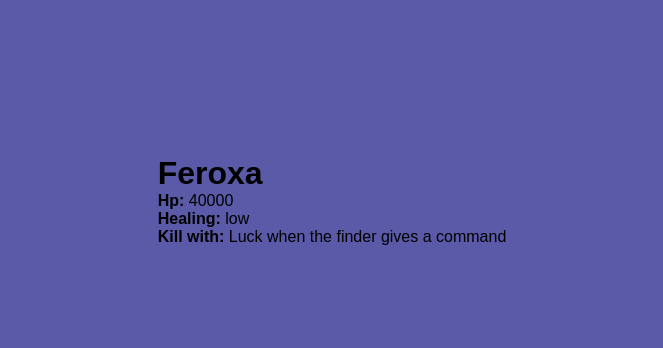
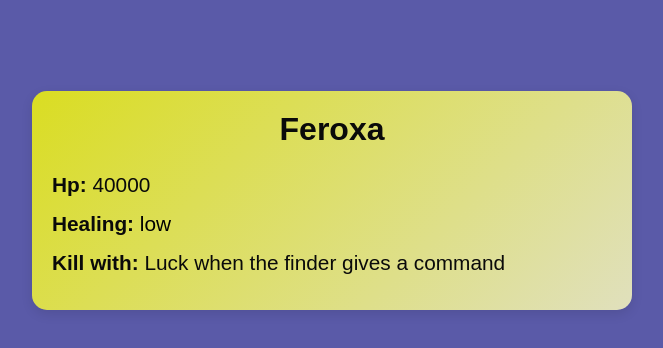
Before and after one commit to Freegata/tibianemesis.github.io, a plain HTML site: page docs/feroxa.html in a window 1280 px wide. Shown: the whole page, without its empty margins (308-971 px from the left). Drawn offline with Linux system fonts and the light colour scheme.

Commit message:
Update style.css

```diff
--- a/docs/style.css
+++ b/docs/style.css
@@ -14,7 +14,7 @@
     height: 50vh;
   }
 
-  .data-box {
+  .boss-info {
     position:absolute ;
     background: linear-gradient(135deg, #dadd22, #e0e0bd);
     color: rgb(10, 10, 10);
@@ -25,13 +25,13 @@
     transition: all 0.3s ease;
   }
 
-  .data-box h1 {
+  .boss-info h1 {
     font-size: 4,5em;
     margin-bottom: 25px;
     text-align: center;
   }
 
-  .data-box p {
+  .boss-info p {
     font-size: 1.3em;
     margin-bottom: 15px;
   }
```
